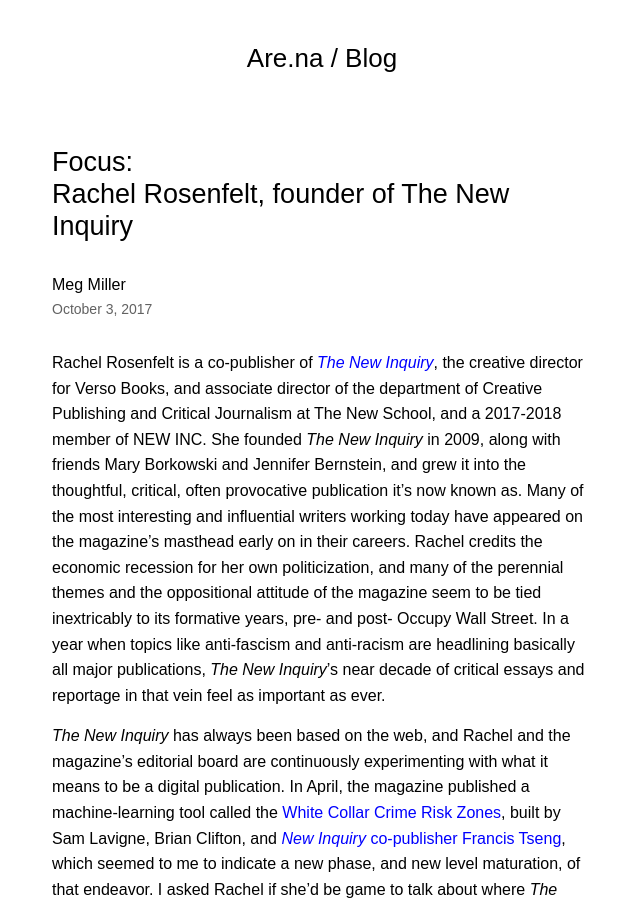
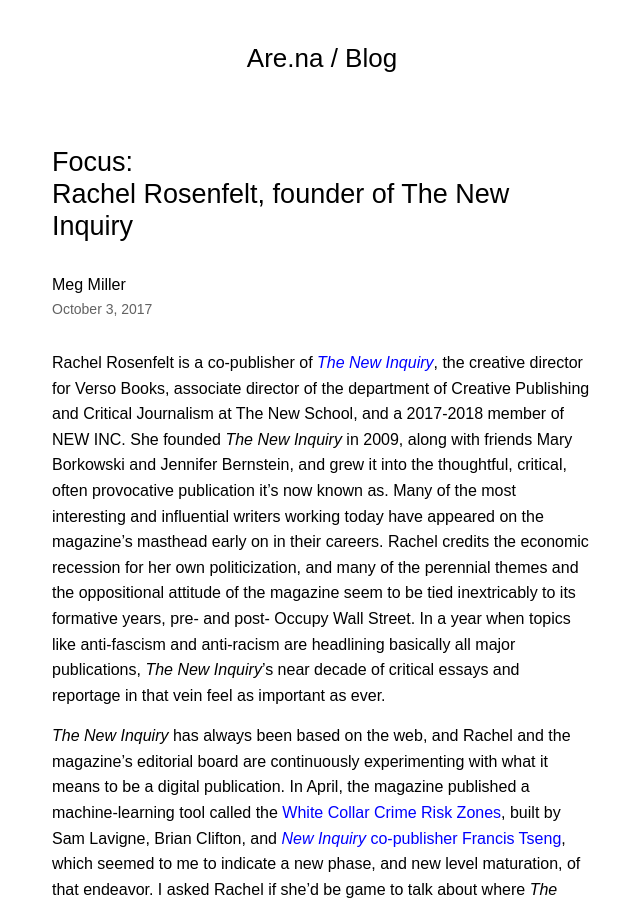
Before and after one commit to aredotna/building, a Jekyll site: the page built from _posts/2017-10-03-rachel-rosenfelt.markdown, in a window 1280 px wide and 900 px high. Shown: the whole window, without its empty margins (318-958 px from the left). Built offline with Jekyll 4.4.1, drawn with Linux system fonts in a browser that asks for light colours.

Commit message:
Rachel edits

```diff
--- a/_posts/2017-10-03-rachel-rosenfelt.markdown
+++ b/_posts/2017-10-03-rachel-rosenfelt.markdown
@@ -4,13 +4,13 @@
 categories:
 - Focus
 tags:
-- draft
+- featured
 layout: post
-image: https://d2w9rnfcy7mm78.cloudfront.net/1288959/original_4bb65e2049bcdfacded6d73d23628453.png
+image: https://d2w9rnfcy7mm78.cloudfront.net/1308671/large_41f65c0ef7b89309a5e3c22efccec3d2.png
 author: "Meg Miller"
 ---
 
-Rachel Rosenfelt is a co-publisher of [_The New Inquiry_](https://thenewinquiry.com), the creative director for Verso Books, and associate director of the department of Creative Publishing and Critical Journalism at The New School, and a 2017-2018 member of NEW INC. She founded _The New Inquiry_ in 2009, along with friends Mary Borkowski and Jennifer Bernstein, and grew it into the thoughtful, critical, often provocative publication it’s now known as. Many of the most interesting and influential writers working today have appeared on the magazine’s masthead early on in their careers. Rachel credits the economic recession for her own politicization, and many of the perennial themes and the oppositional attitude of the magazine seem to be tied inextricably to its formative years, pre- and post- Occupy Wall Street. In a year when topics like anti-fascism and anti-racism are headlining basically all major publications, _The New Inquiry_’s near decade of critical essays and reportage in that vein feel as important as ever.
+Rachel Rosenfelt is a co-publisher of [_The New Inquiry_](https://thenewinquiry.com), the creative director for Verso Books, associate director of the department of Creative Publishing and Critical Journalism at The New School, and a 2017-2018 member of NEW INC. She founded _The New Inquiry_ in 2009, along with friends Mary Borkowski and Jennifer Bernstein, and grew it into the thoughtful, critical, often provocative publication it’s now known as. Many of the most interesting and influential writers working today have appeared on the magazine’s masthead early on in their careers. Rachel credits the economic recession for her own politicization, and many of the perennial themes and the oppositional attitude of the magazine seem to be tied inextricably to its formative years, pre- and post- Occupy Wall Street. In a year when topics like anti-fascism and anti-racism are headlining basically all major publications, _The New Inquiry_’s near decade of critical essays and reportage in that vein feel as important as ever.
 
 _The New Inquiry_ has always been based on the web, and Rachel and the magazine’s editorial board are continuously experimenting with what it means to be a digital publication. In April, the magazine published a machine-learning tool called the [White Collar Crime Risk Zones](https://thenewinquiry.com/white-collar-crime-risk-zones/), built by Sam Lavigne, Brian Clifton, and [_New Inquiry_ co-publisher Francis Tseng](https://www.are.na/blog/case%20study/2017/04/11/propaganda-of-the-meme.html), which seemed to me to indicate a new phase, and new level maturation, of that endeavor. I asked Rachel if she’d be game to talk about where _The New Inquiry_ is now and where it’s going. Over the phone late last week she was warm and intelligent, and equally animated when recounting the publication’s decentralized beginnings as she was articulating its constant evolution and way forward.
 
```
